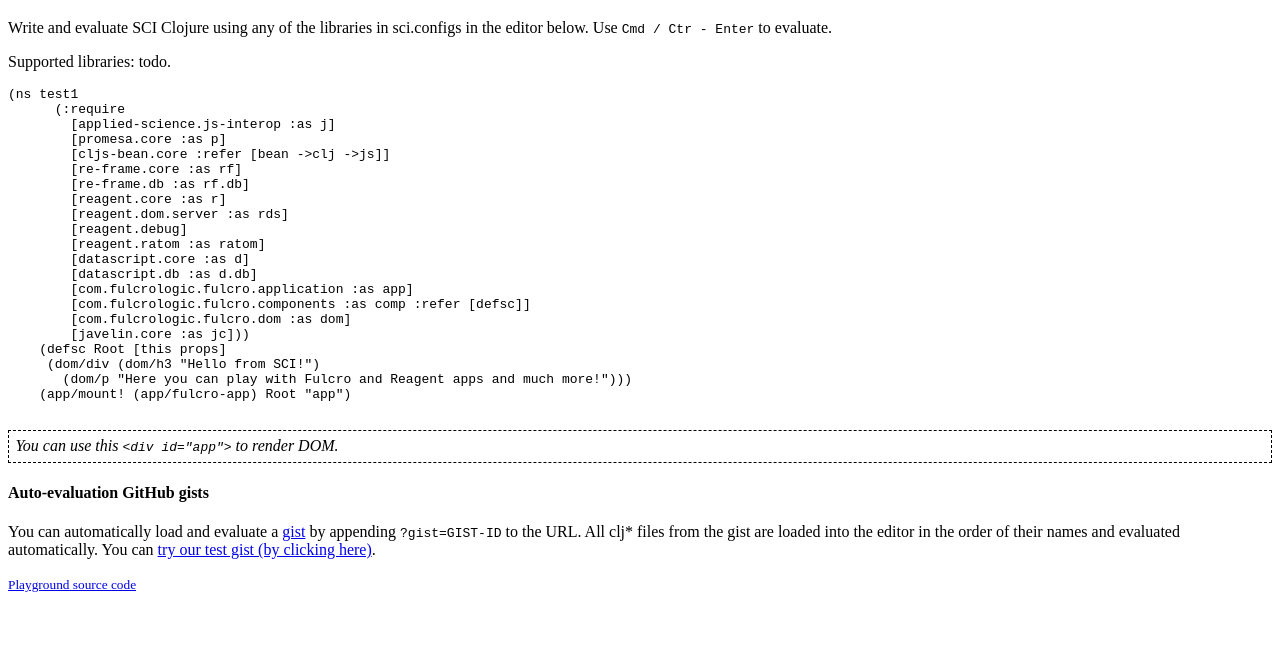
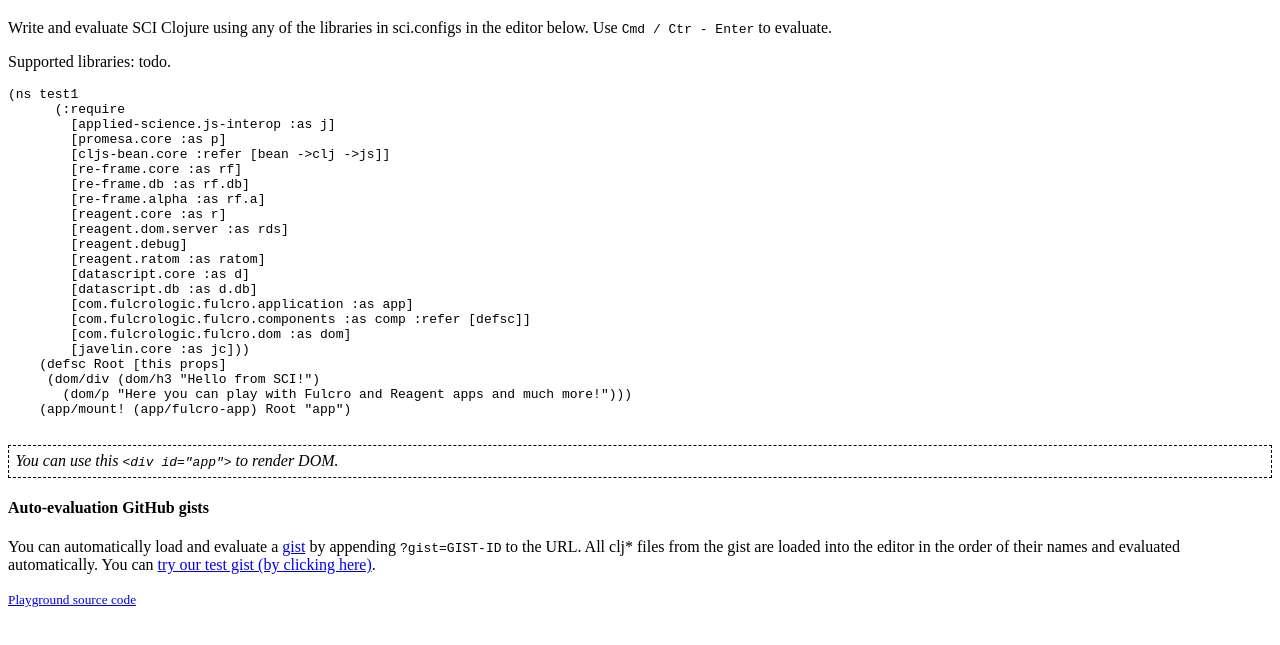
Before and after one commit to babashka/sci.configs, a website: page playground/www/index.html in a window 1280 px wide. Shown: the part 61-706 px from the top of the page. Drawn offline with Linux system fonts and the light colour scheme.

Commit message:
[SQUASH] Include re-frame.alpha ns
Re-frame has this new alpha namespace since v1.4.0

```diff
--- a/playground/www/index.html
+++ b/playground/www/index.html
@@ -19,6 +19,7 @@
         [cljs-bean.core :refer [bean ->clj ->js]]
         [re-frame.core :as rf]
         [re-frame.db :as rf.db]
+        [re-frame.alpha :as rf.a]
         [reagent.core :as r]
         [reagent.dom.server :as rds]
         [reagent.debug]
```
Also changed, not shown: README.md, 1 other file.
